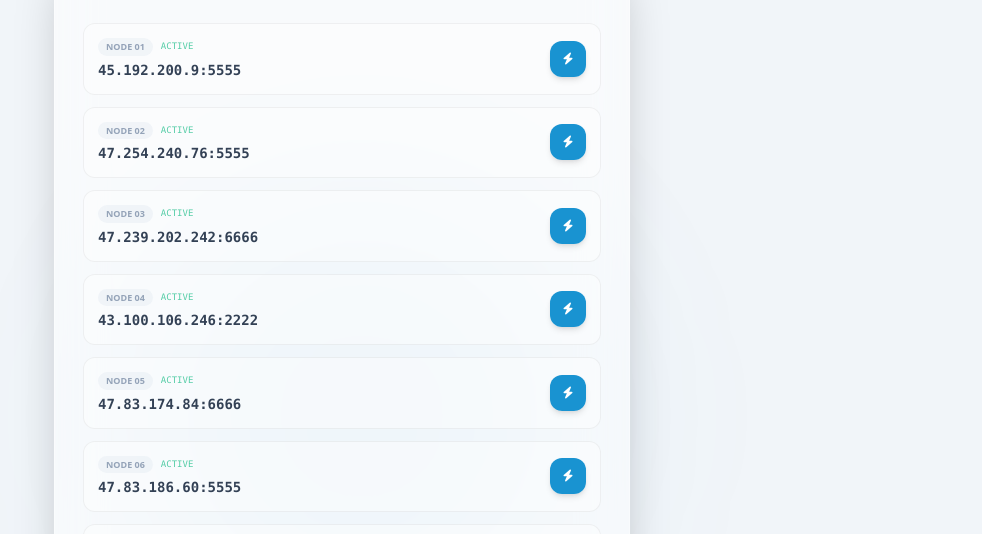
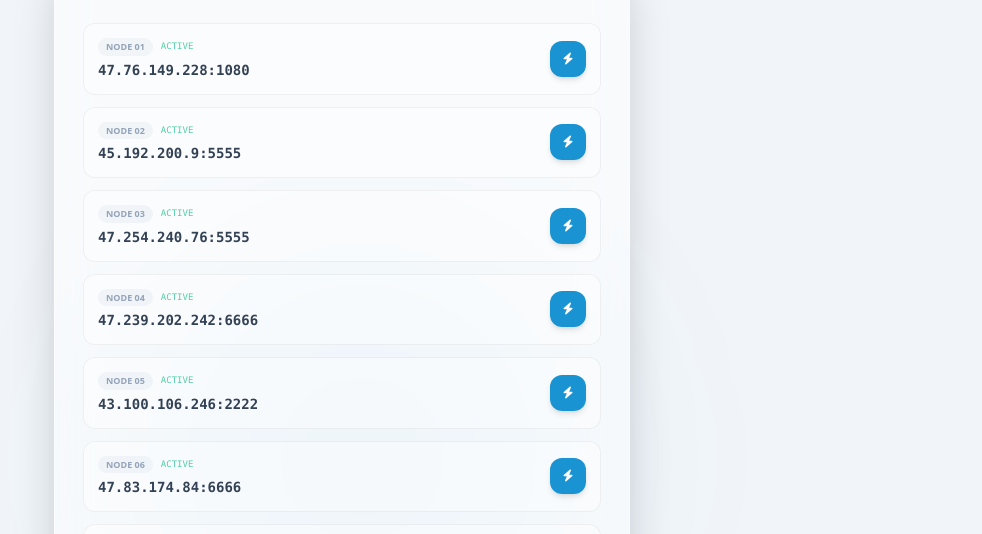
Before and after one commit to kakadexi/tg, a plain HTML site: page index.html in a window 1280 px wide. Shown: the part 266-800 px from the top of the page, without its empty margins (298-1280 px from the left). Drawn offline with nearby package versions, Linux system fonts and the light colour scheme.

Commit message:
Update index.html

```diff
--- a/index.html
+++ b/index.html
@@ -174,6 +174,7 @@
     <script>
         // 纯净代理列表（11条高速节点，无任何广告内容）
         const proxies = [
+            "https://t.me/socks?server=47.76.149.228&port=1080&user=888&pass=888",
             "tg://socks?server=45.192.200.9&port=5555&user=hanbaocloud&pass=hanbaocloud",
             "tg://socks?server=47.254.240.76&port=5555&user=socks5&pass=socks5",
             "tg://socks?server=47.239.202.242&port=6666&user=6666&pass=6666",
```
